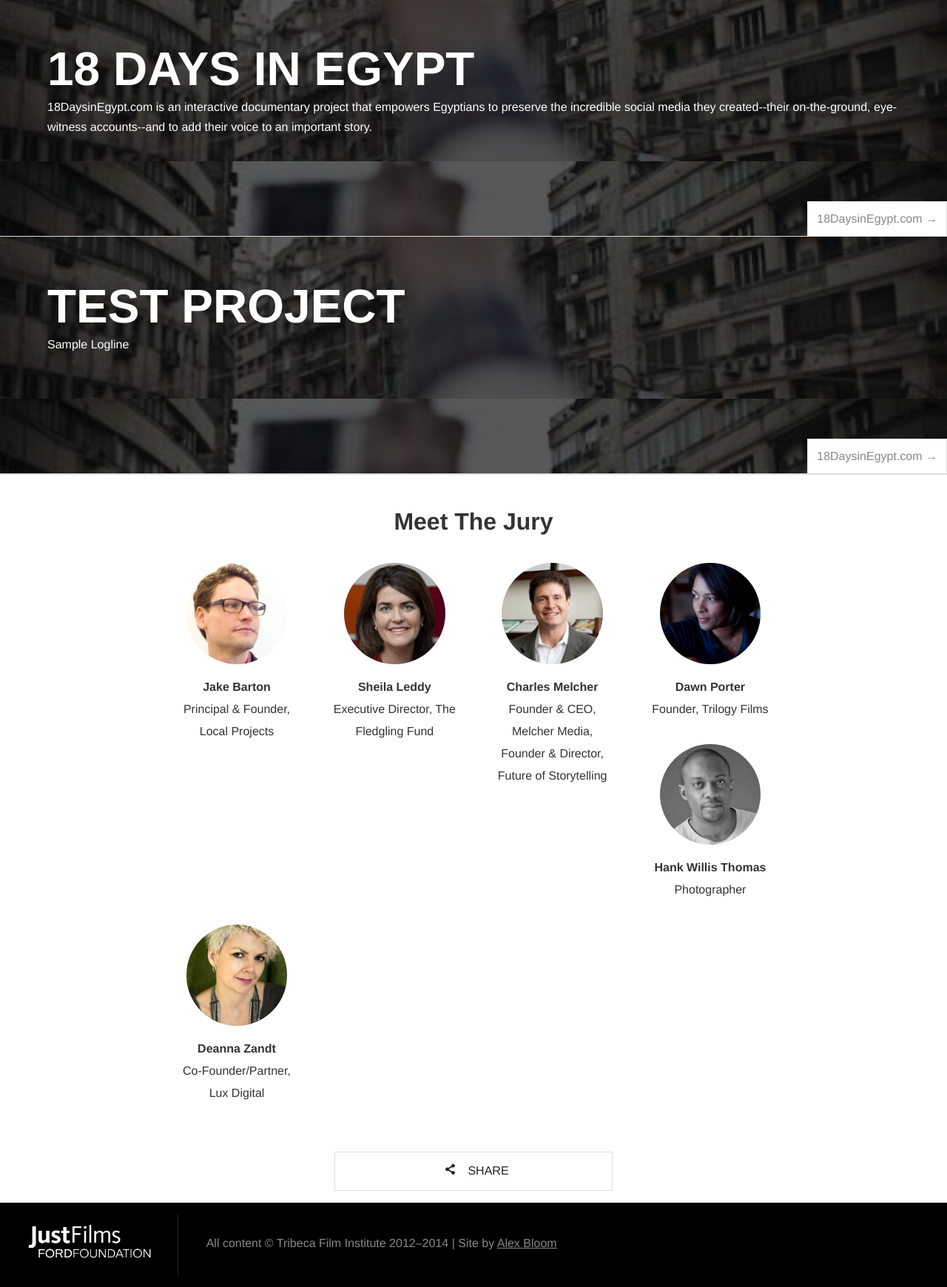
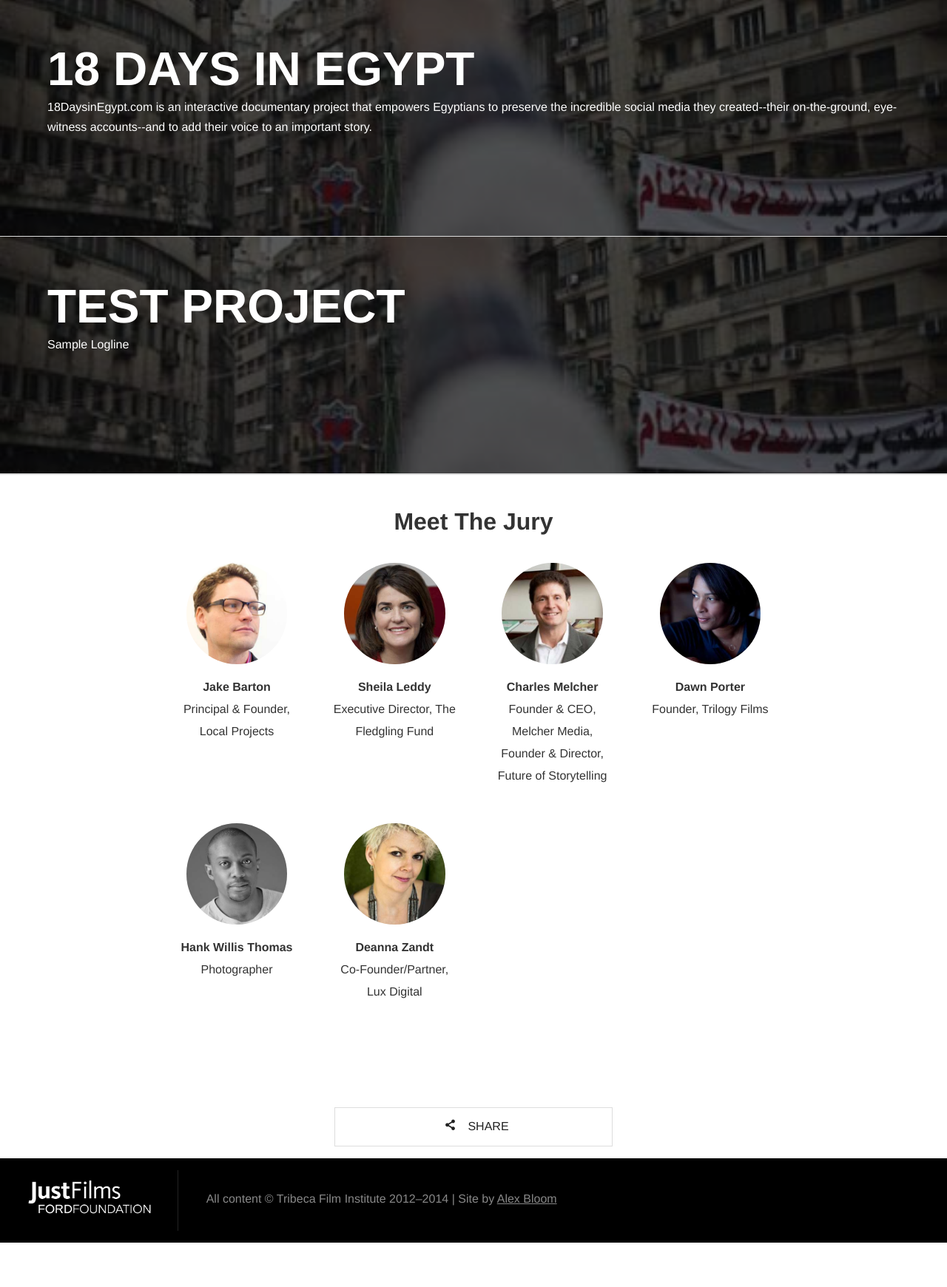
Before and after one commit to AlexBloom/TFI_Sandbox_V2, a PHP site: page /tfi-new-media-fund-2014 in a window 1280 px wide. Shown: the part 443-2183 px from the top of the page at 74% size. After the commit the page ends 2123 px from the top, so only its background shows below. Run offline with PHP 8.4, Linux system fonts and the light colour scheme; some libraries are stand-ins or nearby versions.

Commit message:
Updated New Media Fund 2014 File
Fixed Jury Styles

```diff
--- a/css/custom.css
+++ b/css/custom.css
@@ -1721,7 +1721,8 @@ article {
     float: left;
     text-align: center;
     width: 40%;
-    padding: 1em 5%; }
+    padding: 1em 5%;
+    min-height: 20em; }
     .jury-members li img {
       width: 80%;
       margin: 0 10% 1em;
--- a/sass/custom.scss
+++ b/sass/custom.scss
@@ -371,13 +371,6 @@
 .jury{
 	padding:1em 0;
 	border-top:1px solid $light-grey;
-	//border-bottom:1em solid $dark-grey;
-	//background-color:$light-grey;
-	//color:$white;
-	h2{
-		//color:$white;
-	}
-
 }
 .jury-members{
 	list-style-type:none;
@@ -385,14 +378,13 @@
 	width:90%;
 	max-width:(em(800));
 	margin:0 auto;
-
 	li{
 		display:block;
 		float:left;
 		text-align:center;
 		width:40%;
 		padding:1em 5%;
-
+		min-height: 20em;
 		img{
 			width:80%;
 			margin:0 10% 1em;
@@ -401,17 +393,13 @@
 			//margin-bottom:1em;
 			@include perfect-circle;
 		}
-
 		span{
 			width:100%;
 		}
-
-
 		@media screen and (min-width:(em(600))){
 			width:29%;
 			padding:1em 2% 1em 2%;
 		}
-
 		@media screen and (min-width:(em(800))){
 			width:20%;
 			padding:1em 2.5% 1em 2.5%;
--- a/tfi-new-media-fund-2014.php
+++ b/tfi-new-media-fund-2014.php
@@ -60,7 +60,6 @@
 						<a class="local-link" href="#18Days">
 							<div class="project-image-wrap">
 								<img src="img/content/prototype/18days.jpg" alt="Project Image">
-								<img src="img/content/prototype/18days.jpg" alt="18days">
 							</div>
 							<div class="header-info">
 								<div class="floating-text">
@@ -69,11 +68,11 @@
 								</div>
 							</div>
 						</a>
-						<a class="project-url" href="http://18DaysinEgypt.com"target=_blank>18DaysinEgypt.com &rarr;</a>
+
 					</header>
 
 					<section class="project-content">
-
+						<a class="project-url" href="http://18DaysinEgypt.com"target=_blank>18DaysinEgypt.com &rarr;</a>
 						<h3>Team Leaders</h3>
 						<ul class="team-leaders clearfix">
 							<li>
@@ -151,7 +150,6 @@
 					<header class="project-header" id="">
 						<a class="local-link" href="#testproject">
 							<div class="project-image-wrap">
-								<img src="img/content/prototype/18days.jpg" alt="Project Image">
 								<img src="img/content/prototype/18days.jpg" alt="18days">
 							</div>
 							<div class="header-info">
@@ -161,11 +159,11 @@
 								</div>
 							</div>
 						</a>
-						<a class="project-url" href="http://18DaysinEgypt.com"target=_blank>18DaysinEgypt.com &rarr;</a>
+
 					</header>
 
 					<section class="project-content">
-
+						<a class="project-url" href="http://18DaysinEgypt.com"target=_blank>18DaysinEgypt.com &rarr;</a>
 						<h3>Team Leaders</h3>
 						<ul class="team-leaders clearfix">
 							<li>
```
